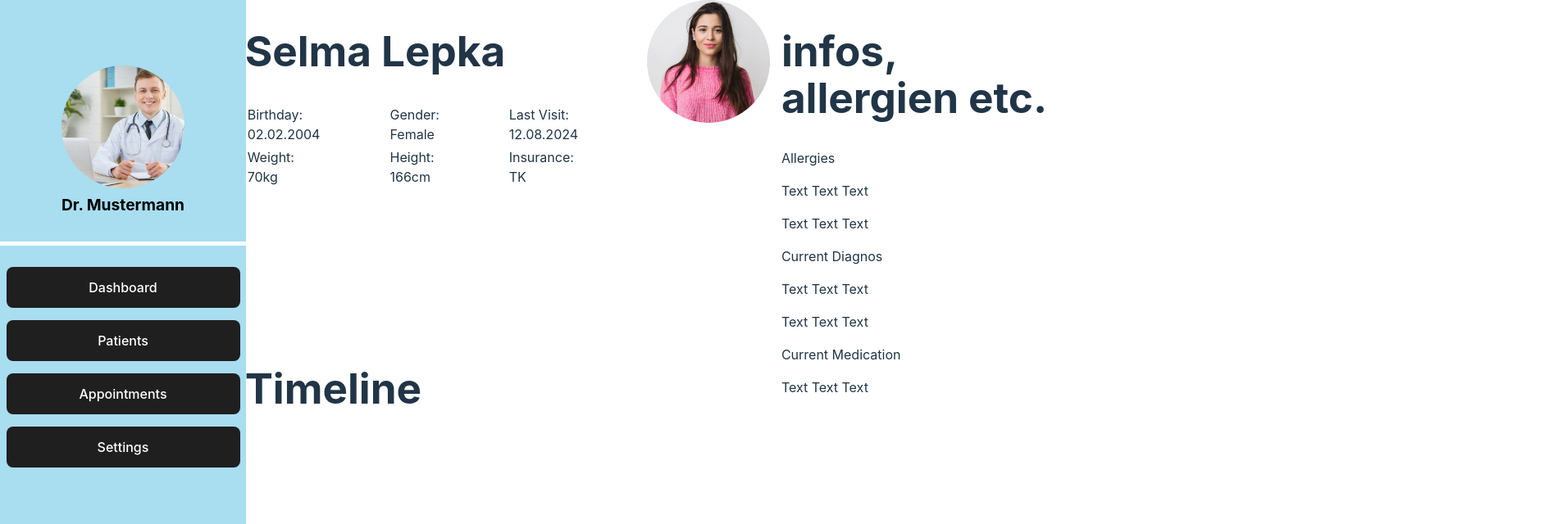
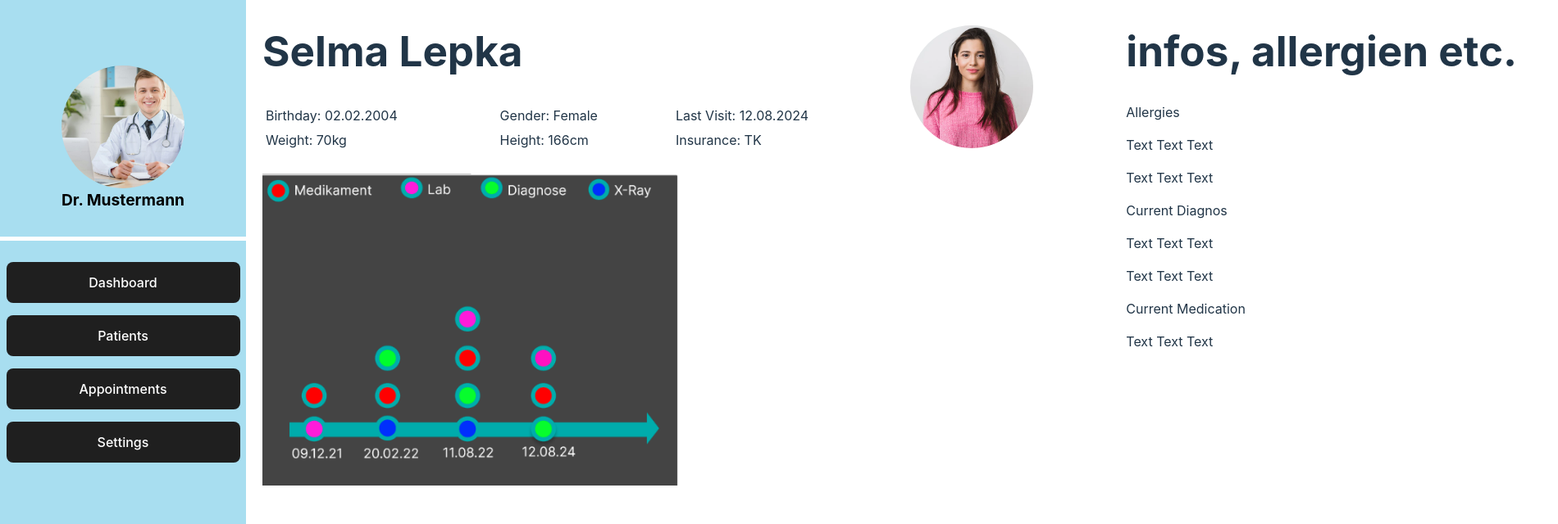
Before and after one commit to Saugat-Pandey/MedicalDashboard, a React (Vite) app: page /patients-detail in a window 1280 px wide. Shown: the top 640 px of the page at 82% size, 1900 px wide, since content can reach past the window. Built offline with nearby package versions, Linux system fonts and the light colour scheme.

Commit message:
Erneutes Update Grid

```diff
--- a/src/components/Sidebar.css
+++ b/src/components/Sidebar.css
@@ -23,6 +23,15 @@
     height: 150px;
     object-fit: cover;
     border-radius: 50%;
+}
+
+.doctor-profile .profile-image {
+  width: 150px;
+  height: 150px;
+  object-fit: cover;
+  border-radius: 50%;
+  display: block;
+  margin: auto; /* Center the image in the sidebar */
 }
 
 h3 {
--- a/src/pages/Appointments.jsx
+++ b/src/pages/Appointments.jsx
@@ -1,5 +1,5 @@
 import React from 'react';
-import './appointments.css';
+import './Appointments.css';
 import Sidebar from '../components/Sidebar';
 
 const appointments = [
@@ -17,7 +17,7 @@ function Appointments() {
         <div id="appointments-container">
             <Sidebar />
             <div className="appointments-content">
-                <h1>Today's Appointments</h1>
+                <h1>Today&apos;s Appointments</h1>
                 <div className="appointments-table">
                     <div className="appointments-header">
                         <span className="column-image"></span>
--- a/src/pages/PatientsDetailPage.css
+++ b/src/pages/PatientsDetailPage.css
@@ -1,12 +1,29 @@
-.container {  display: grid;
-  grid-template-columns: 0.7fr 1.3fr 1fr;
+
+.PreviousNote, .NewNote, .PatientMainContent, .PatientInfos, .Timeline, .PatientImage, .PatientHead, .PatientName, .PatientGeneral {
+  /* border: 1px solid black;  Add border for visualization debugging */
+}
+
+.PatientGeneral table {
+  width: 100%;
+  height: 100%; /* Ensure the table takes the full height of the container */
+}
+
+.PatientGeneral td {
+  padding: 2px; /* Further reduce padding */
+  vertical-align: top; /* Align text to the top of the cell */
+}
+
+.container {
+  display: grid;
+  grid-template-columns: 300px 1.3fr 1fr; /* Adjusted column width for Sidebar */
   grid-template-rows: 0.5fr 1.5fr 1fr;
-  gap: 0px 0px;
+  gap: 20px 20px;
   grid-auto-flow: row;
   grid-template-areas:
     "Sidebar PatientMainContent PatientMainContent"
     "Sidebar PatientMainContent PatientMainContent"
     "Sidebar PreviousNote NewNote";
+  width: 1900px;
   height: 900px;
 }
 
@@ -16,7 +33,7 @@
 
 .PatientMainContent {  display: grid;
   grid-template-columns: 1.5fr 0.5fr 1fr;
-  grid-template-rows: 0.8fr 1.3fr 1fr;
+  grid-template-rows: 0.5fr 1.6fr 1fr;
   gap: 0px 0px;
   grid-auto-flow: row;
   grid-template-areas:
@@ -30,11 +47,16 @@
 
 .Timeline { grid-area: Timeline; }
 
-.PatientImage { grid-area: PatientImage; }
+.PatientImage { grid-area: PatientImage; display: flex; justify-content: flex-start; /* Align to the left */ align-items: center; /* Center vertically */ }
+
+.PatientImage .profile-image {
+  display: block;
+  margin: 0; /* Remove margin */
+}
 
 .PatientHead {  display: grid;
   grid-template-columns: 1fr 1fr 1fr;
-  grid-template-rows: 0.7fr 1.3fr 1fr;
+  grid-template-rows: 0.3fr 0.2fr 0.5fr; /* Further adjusted row heights */
   gap: 0px 0px;
   grid-auto-flow: row;
   grid-template-areas:
@@ -44,12 +66,24 @@
   grid-area: PatientHead;
 }
 
+.PatientName, .PatientGeneral {
+  padding: 0; /* Remove padding */
+  margin: 0; /* Remove margin */
+}
+
 .PatientName { grid-area: PatientName; }
 
 .PatientGeneral { grid-area: PatientGeneral; }
 
 .Sidebar { grid-area: Sidebar; }
 
-#patientGeneralTable td {
-  padding-right: 80px;
+.timeline-image {
+  width: auto; /* Ensure the image scales to the full width of the container */
+  height: 100%; /* Ensure the image scales to the full height of the container */
+  object-fit: cover; /* Ensure the image covers the container without stretching */
 }
+
+.profile-image {
+  display: block;
+  margin: 0; /* Remove margin */
+}
--- a/src/pages/PatientsDetailPage.jsx
+++ b/src/pages/PatientsDetailPage.jsx
@@ -8,13 +8,11 @@ function PatientsDetailPage() {
         <div className="container">
             <div className="Sidebar"><Sidebar name="Selma Lepka"/></div>
             <div className="PreviousNote">
-                <h1>Notiz 1</h1>
+                <h1>Notizen</h1>
                 <p>Text Text Text</p>
             </div>
             <div className="NewNote">
                 <h1>Neue Notiz</h1>
-                <textarea></textarea>
-                <button>Speichern</button>
             </div>
             <div className="PatientMainContent">
                 <div className="PatientHead">
@@ -55,7 +53,7 @@ function PatientsDetailPage() {
                 </div>
 
                 <div className="Timeline">
-                    <h1>Timeline</h1>
+                    <img src="/src/assets/placeholder_timeline.png" alt="Timeline" className="timeline-image"/>
                 </div>
             </div>
         </div>
```
Also changed, not shown: src/assets/placeholder_timeline.png (added).
